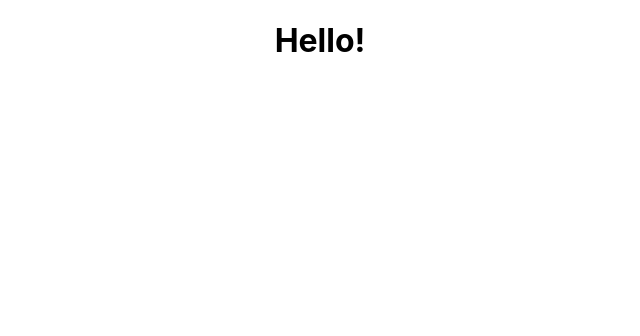
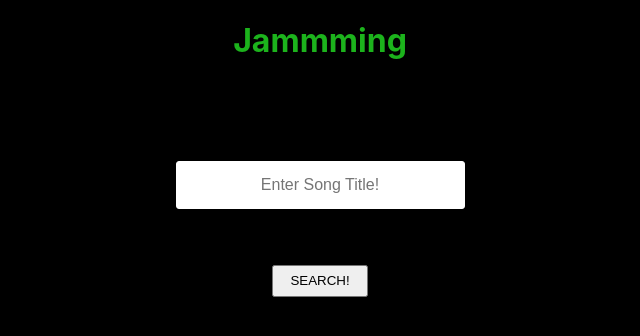
Before and after one commit to Jackwa03/jammming, a React (Create React App) app: page / in a window 1280 px wide. Shown: the top 336 px of the page, without its empty margins (320-960 px from the left). Built offline with nearby package versions, Linux system fonts and the light colour scheme.

Commit message:
Updated SearchBar (css and js)

```diff
--- a/src/App/App.css
+++ b/src/App/App.css
@@ -1,38 +1,5 @@
-.App {
+body {
+  background-color: black;
+  color: rgb(28, 179, 28);
   text-align: center;
-}
-
-.App-logo {
-  height: 40vmin;
-  pointer-events: none;
-}
-
-@media (prefers-reduced-motion: no-preference) {
-  .App-logo {
-    animation: App-logo-spin infinite 20s linear;
-  }
-}
-
-.App-header {
-  background-color: #282c34;
-  min-height: 100vh;
-  display: flex;
-  flex-direction: column;
-  align-items: center;
-  justify-content: center;
-  font-size: calc(10px + 2vmin);
-  color: white;
-}
-
-.App-link {
-  color: #61dafb;
-}
-
-@keyframes App-logo-spin {
-  from {
-    transform: rotate(0deg);
-  }
-  to {
-    transform: rotate(360deg);
-  }
-}
+};
--- a/src/App/App.js
+++ b/src/App/App.js
@@ -1,10 +1,19 @@
 import './App.css';
+import SearchBar from '../SearchBar/SearchBar'
 
 function App() {
+
+//Stuff here when
+
   return (
-    <div className="App">
-          <h1>Hello!</h1>
+
+    <div>
+       <h1>Jammming</h1>
+      <div className='App'>
+        <SearchBar />
+      </div>
     </div>
+
   );
 };
 
--- a/src/SearchBar/SearchBar.css
+++ b/src/SearchBar/SearchBar.css
@@ -0,0 +1,30 @@
+.SearchBar {
+    display: flex;
+    align-items: center;
+    flex-direction: column;
+    padding-top: 4.94rem;
+    margin-bottom: 6.33rem;
+
+}
+
+.SearchButton {
+    margin-top: 20px;
+    width: 6rem;
+    height: 2rem;
+}
+
+.SearchButton:hover {
+    background-color: rgba(108, 65, 233, .7);
+
+}
+
+.SearchBar input {
+    width: 287px;
+    padding: .88rem 0;
+    border: 1px solid #fff;
+    border-radius: 3px;
+    margin-bottom: 2.22rem;
+    color: #01f0c3f;
+    text-align: center;
+    font-size: 1rem;
+}
--- a/src/SearchBar/SearchBar.js
+++ b/src/SearchBar/SearchBar.js
@@ -0,0 +1,25 @@
+import React, { useState } from 'react';
+
+import './SearchBar.css';
+
+
+function SearchBar () {
+
+    const [term, setTerm] = useState('hi');
+
+    const handleTermChange = (e) => {
+        setTerm(e.target.value)
+    }
+
+    return (
+        <div className= 'SearchBar'>
+            <input placeholder='Enter Song Title!' onChange={handleTermChange}/>
+            <button className='SearchButton'>
+            SEARCH!
+            </button>
+        </div>
+    )
+
+};
+
+export default SearchBar
```
Also changed, not shown: src/SearchResults/SearchResults.js (+19 -0 lines).
